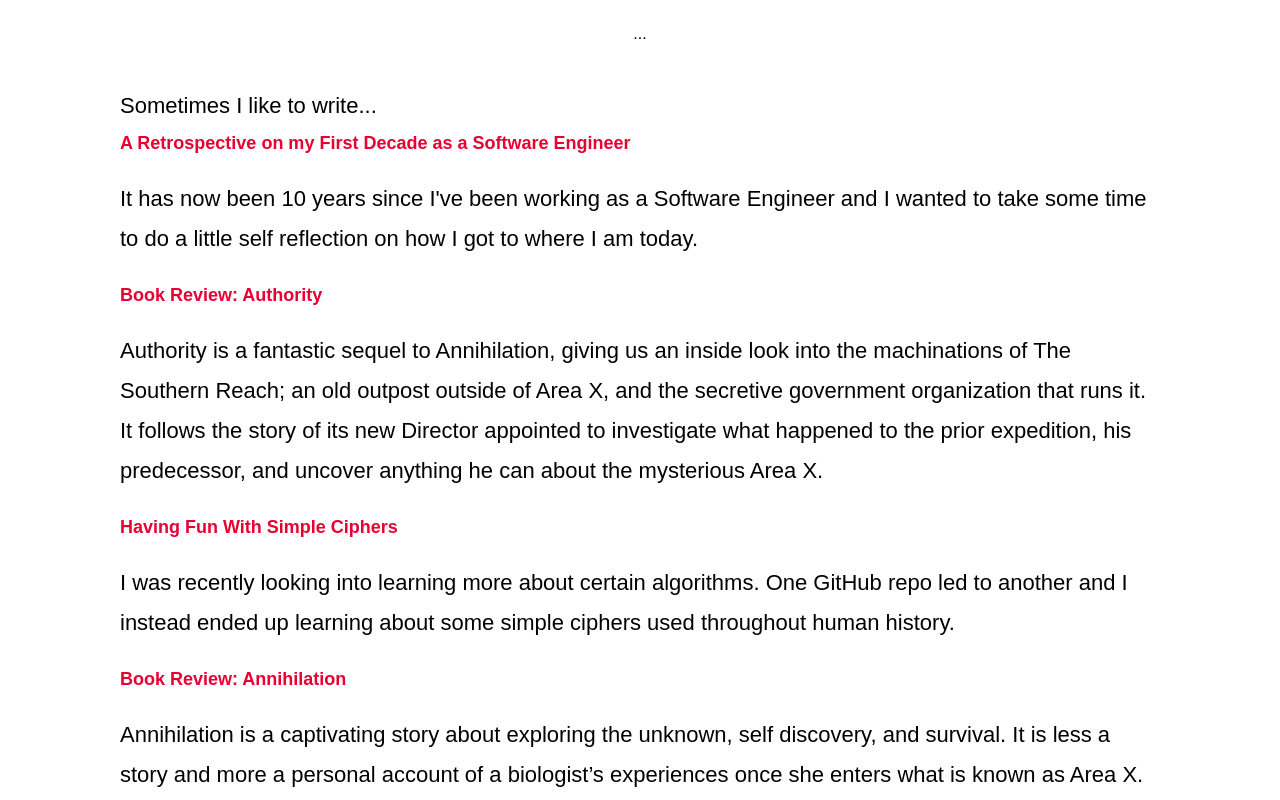
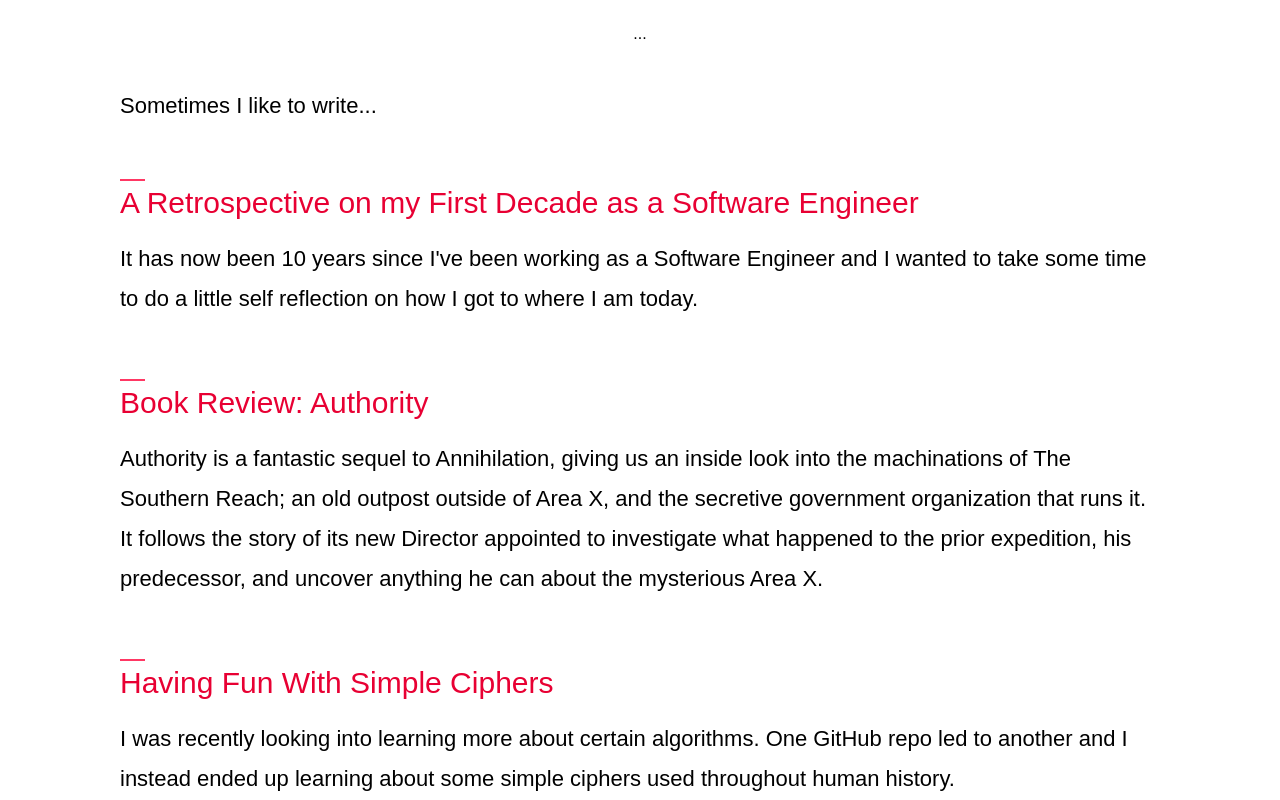
Before and after one commit to gjunkie/freddiecarthy, a Next.js app: page / in a window 1280 px wide. Shown: the part 840-1640 px from the top of the page. Built offline with nearby package versions, Linux system fonts and the light colour scheme.

Commit message:
change homepage headings

```diff
--- a/pages/index.tsx
+++ b/pages/index.tsx
@@ -56,7 +56,7 @@ const Home: React.FC<HomeProps> = ({allPostsData}) => (
       <ul>
         {allPostsData.map(({ slug, title, description }) => (
           <ListItem key={slug}>
-            <h4><Link key={slug} href="/blog/[slug]" as={`/blog/${slug}`}>{title}</Link></h4>
+            <h2><Link key={slug} href="/blog/[slug]" as={`/blog/${slug}`}>{title}</Link></h2>
             <p>{description}</p>
           </ListItem>
         ))}
```
